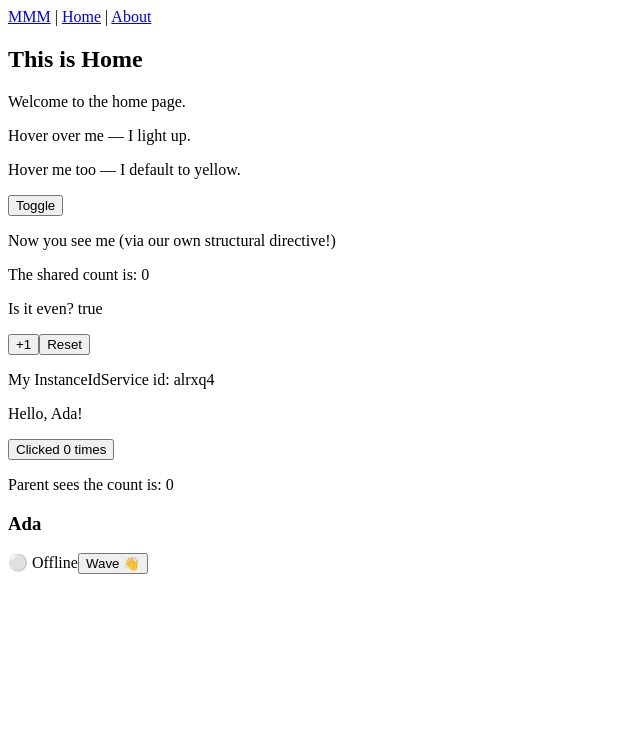
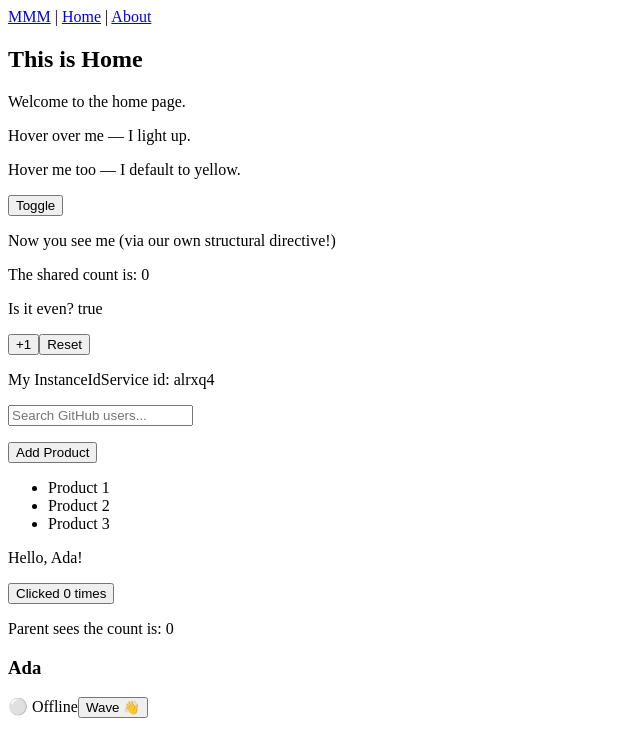
Before and after one commit to Shariar-007/Angular-Pratice, an Angular app in the folder greeting-counter/: page /home in a window 1280 px wide. Shown: the top 756 px of the page, without its empty margins (0-640 px from the left). Built offline with nearby package versions, Linux system fonts and the light colour scheme.

Commit message:
practice rxjs

```diff
--- a/greeting-counter/src/app/app-module.ts
+++ b/greeting-counter/src/app/app-module.ts
@@ -11,6 +11,8 @@ import { AboutPageComponent } from './about-page/about-page.component';
 import { HighLightDirective } from './highlight.directive';
 import { AppIfDirective } from './appIf.directive';
 import { CounterDisplayComponent} from './counter-display/counter-display.component';
+import { ProductComponent } from './product/product.component';
+import { HttpClientModule} from '@angular/common/http';
 
 @NgModule({
   declarations: [
@@ -23,10 +25,12 @@ import { CounterDisplayComponent} from './counter-display/counter-display.compon
     CounterDisplayComponent,
     HighLightDirective,
     AppIfDirective,
+    ProductComponent
   ],
   imports: [
     BrowserModule,
-    AppRoutingModule
+    AppRoutingModule,
+    HttpClientModule
   ],
   providers: [
     provideBrowserGlobalErrorListeners()
--- a/greeting-counter/src/app/home-page/home-page.component.html
+++ b/greeting-counter/src/app/home-page/home-page.component.html
@@ -9,3 +9,18 @@
 <p *appIf="visible">Now you see me (via our own structural directive!)</p>
 
 <app-counter-display></app-counter-display>
+
+<input
+  type="text"
+  placeholder="Search GitHub users..."
+  (input)="onInput($any($event.target).value)">
+
+<p *ngIf="loading">Loading...</p>
+
+<ul>
+  <li *ngFor="let user of results">
+    <img [src]="user.avatar_url" width="24" height="24"> {{ user.login }}
+  </li>
+</ul>
+
+<app-product></app-product>
--- a/greeting-counter/src/app/home-page/home-page.component.ts
+++ b/greeting-counter/src/app/home-page/home-page.component.ts
@@ -1,5 +1,9 @@
 
 import {Component} from '@angular/core';
+import {GithubSearchService} from "../services/github-search.service";
+import {Subject} from "rxjs";
+import {debounceTime, distinctUntilChanged, switchMap, catchError} from "rxjs/operators";
+import {of} from "rxjs";
 
 @Component({
   selector: 'app-home-page',
@@ -9,5 +13,32 @@ import {Component} from '@angular/core';
 })
 
 export class HomePageComponent{
+onInput(arg0: any) {
+throw new Error('Method not implemented.');
+}
   visible = true;
+  private searchTerms = new Subject<string>();   // manually-fed stream of typed text
+  results: any[] = [];
+  loading = false;
+
+  constructor(private GithubSearchService: GithubSearchService) {
+    this.searchTerms.pipe(
+      debounceTime(300),            // wait 300ms of silence before continuing
+      distinctUntilChanged(),       // skip if the text is the same as last time
+      switchMap(term => {
+        if (!term.trim()) {
+          return of([]);            // empty input → empty result, no API call
+        }
+        this.loading = true;
+        return this.GithubSearchService.searchUsers(term).pipe(
+          catchError(() => of([]))  // on error, emit an empty array instead of breaking the stream
+        );
+      })
+    ).subscribe(users => {
+      this.results = users;
+      this.loading = false;
+    });
+  }
+
+
 }
--- /dev/null
+++ b/greeting-counter/src/app/product/product.component.html
@@ -0,0 +1,7 @@
+<button (click)="addProduct()">Add Product</button>
+
+<ul>
+  <li *ngFor="let product of products">
+    {{ product }}
+  </li>
+</ul>
--- /dev/null
+++ b/greeting-counter/src/app/product/product.component.ts
@@ -0,0 +1,24 @@
+import { Component } from '@angular/core';
+import { ProductService } from '../services/product.service';
+
+@Component({
+  selector: 'app-product',
+  templateUrl: './product.component.html',
+  standalone: false
+})
+
+export class ProductComponent{
+  products: string[] = [];
+
+  constructor(private productService: ProductService) {}
+
+  ngOnInit() {
+    this.productService.products$.subscribe(data => {
+      this.products = data;
+    });
+  }
+
+  addProduct() {
+    this.productService.addProduct('Monitor');
+  }
+}
--- a/greeting-counter/src/app/services/github-search.service.ts
+++ b/greeting-counter/src/app/services/github-search.service.ts
@@ -0,0 +1,26 @@
+import {Injectable} from "@angular/core";
+import {HttpClient} from "@angular/common/http";
+import {Observable} from "rxjs";
+import {map} from "rxjs/operators";
+
+interface GithubUser {
+  login: string;
+  avatar_url: string;
+}
+
+interface GithubSearchResponse {
+  items: GithubUser[];
+}
+
+@Injectable({providedIn: 'root'})
+export class GithubSearchService{
+
+  constructor(private httpClient: HttpClient){}
+
+  searchUsers(query: string): Observable<GithubUser[]> {
+    const url = `https://api.github.com/search/users?q=${query}`;
+    return this.httpClient.get<GithubSearchResponse>(url).pipe(
+      map(response => response.items)
+    );
+  }
+}
--- a/greeting-counter/src/app/services/logger.service.ts
+++ b/greeting-counter/src/app/services/logger.service.ts
@@ -4,8 +4,6 @@ import { Injectable } from '@angular/core';
 @Injectable({
   providedIn: 'root'
 })
-
-
 export class LoggerService{
   log(message: string) {
     console.log(`[LOG ${new Date().toLocaleTimeString()}] ${message}`);
--- /dev/null
+++ b/greeting-counter/src/app/services/product.service.ts
@@ -0,0 +1,22 @@
+
+import {Injectable} from "@angular/core";
+import { BehaviorSubject } from "rxjs";
+
+@Injectable({
+  providedIn: "root"
+})
+export class ProductService{
+  private productsSubject = new BehaviorSubject<string[]>([
+    "Product 1",
+    "Product 2",
+    "Product 3"
+  ]);
+
+  products$ = this.productsSubject.asObservable();
+
+  addProduct(product: string){
+    this.productsSubject.next([...this.productsSubject.value, product]);
+  }
+
+
+}
```
Also changed, not shown: greeting-counter/src/app/product/product.component.css (added).
